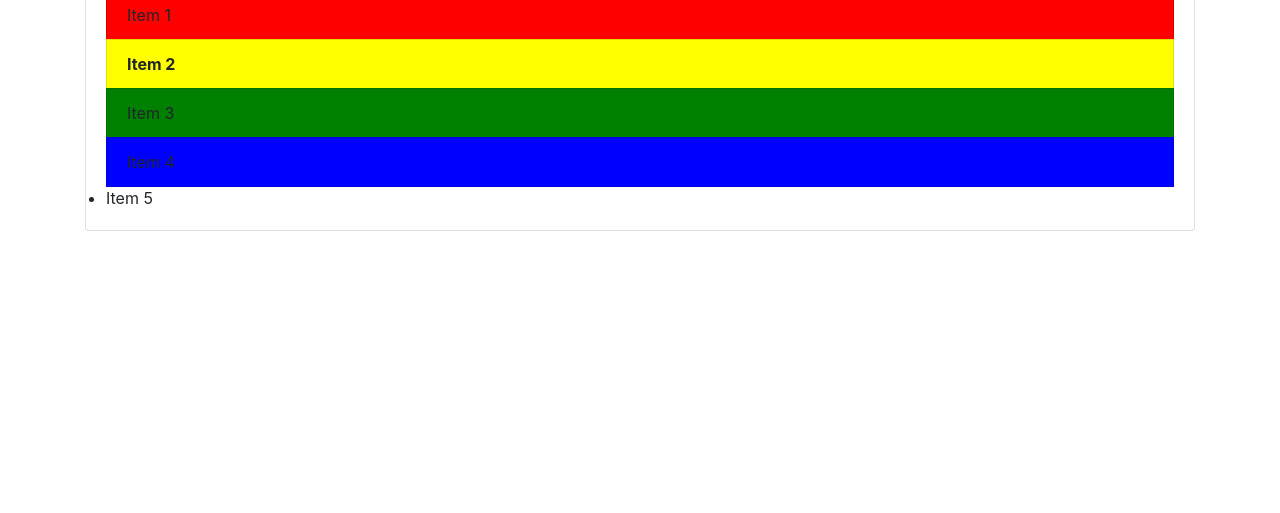
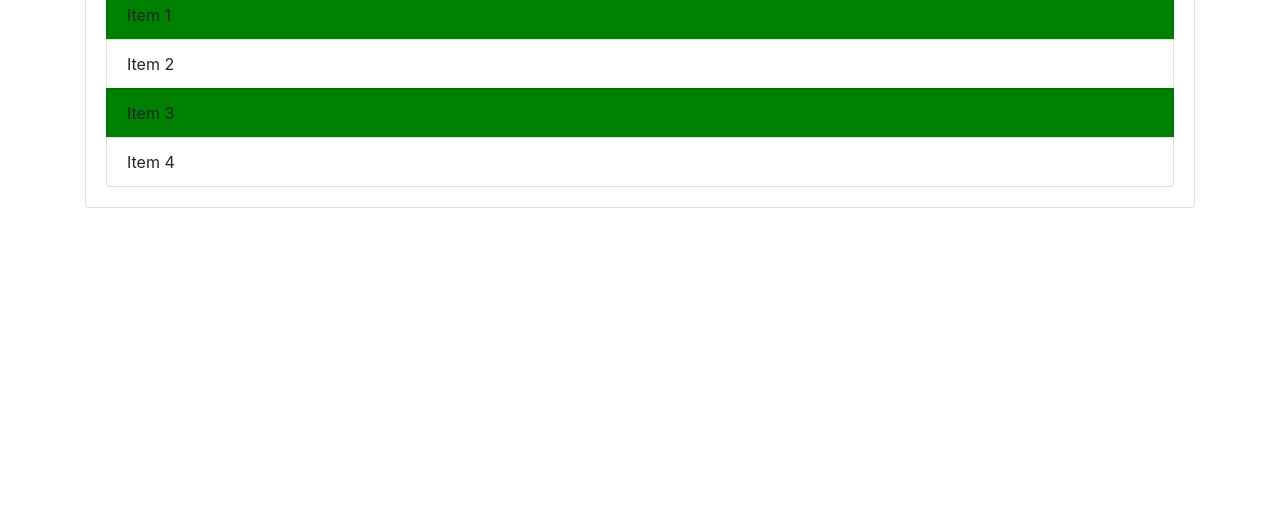
Before and after one commit to sheerin-farhana/dompractice, a plain HTML site: page index.html in a window 1280 px wide. Shown: the part 287-800 px from the top of the page. Drawn offline with nearby package versions, Linux system fonts and the light colour scheme.

Commit message:
queryselector practiced and code updated

```diff
--- a/dom.js
+++ b/dom.js
@@ -66,7 +66,7 @@ items[3].style.backgroundColor = 'blue';*/
 
 //getelementsbytagname
 
-let li = document.getElementsByTagName('li');
+/*let li = document.getElementsByTagName('li');
 console.log(li);
 console.log(li[1]);
 //items[1].textContent ='Hello 2';
@@ -82,4 +82,57 @@ for(let i=0;i<items.length;i++){
 //items[1].textContent ='changed'; - this overrides the above texContent property setting
 li[2].style.backgroundColor = 'green';
 li[0].style.backgroundColor = 'red';
-li[3].style.backgroundColor = 'blue';
+li[3].style.backgroundColor = 'blue';*/
+
+
+//query selector //
+
+/*let header = document.querySelector('#main-header');
+header.style.borderBottom = 'solid 4px #ccc';
+
+let input = document.querySelector('input');
+input.value = 'hello world';
+
+let submit = document.querySelector('input[type="submit"]');
+submit.value = "SEND";
+
+let item = document.querySelector('.list-group-item');
+item.style.color = 'red';
+item.style.fontWeight= 'bold';
+
+let lastItem = document.querySelector('.list-group-item:last-child');
+lastItem.style.color = 'blue';
+lastItem.style.fontWeight= 'bold';
+
+let secondItem = document.querySelector('.list-group-item:nth-child(2)');
+secondItem.style.color ='yellow';
+secondItem.style.fontWeight= 'bold';
+secondItem.style.backgroundColor = 'green';
+
+
+let thirdItem = document.querySelector('.list-group-item:nth-child(3)');
+thirdItem.style.color = 'blue';
+thirdItem.style.fontWeight='bold';
+thirdItem.style.display ='none';
+
+//query selector all //
+
+let titles = document.querySelectorAll('.title');*/
+
+/*console.log(titles);
+//titles[0].textContent = 'Hello';
+titles[1].textContent = 'List of Items';
+titles[1].style.fontWeight = 'bold';
+*/
+
+
+
+
+/*let list = document.querySelectorAll('li');
+console.log(list);
+list[1].style.color = 'green';*/
+
+let odd = document.querySelectorAll('li:nth-child(odd)');
+for(let i=0;i<odd.length;i++){
+    odd[i].style.backgroundColor = 'green';
+}
--- a/index.html
+++ b/index.html
@@ -26,7 +26,7 @@
       <li class="list-group-item">Item 2</li>
       <li class="list-group-item">Item 3</li>
       <li class="list-group-item">Item 4</li>
-      <li>Item 5</li>
+
     </ul>
    </div>
   </div>
```
